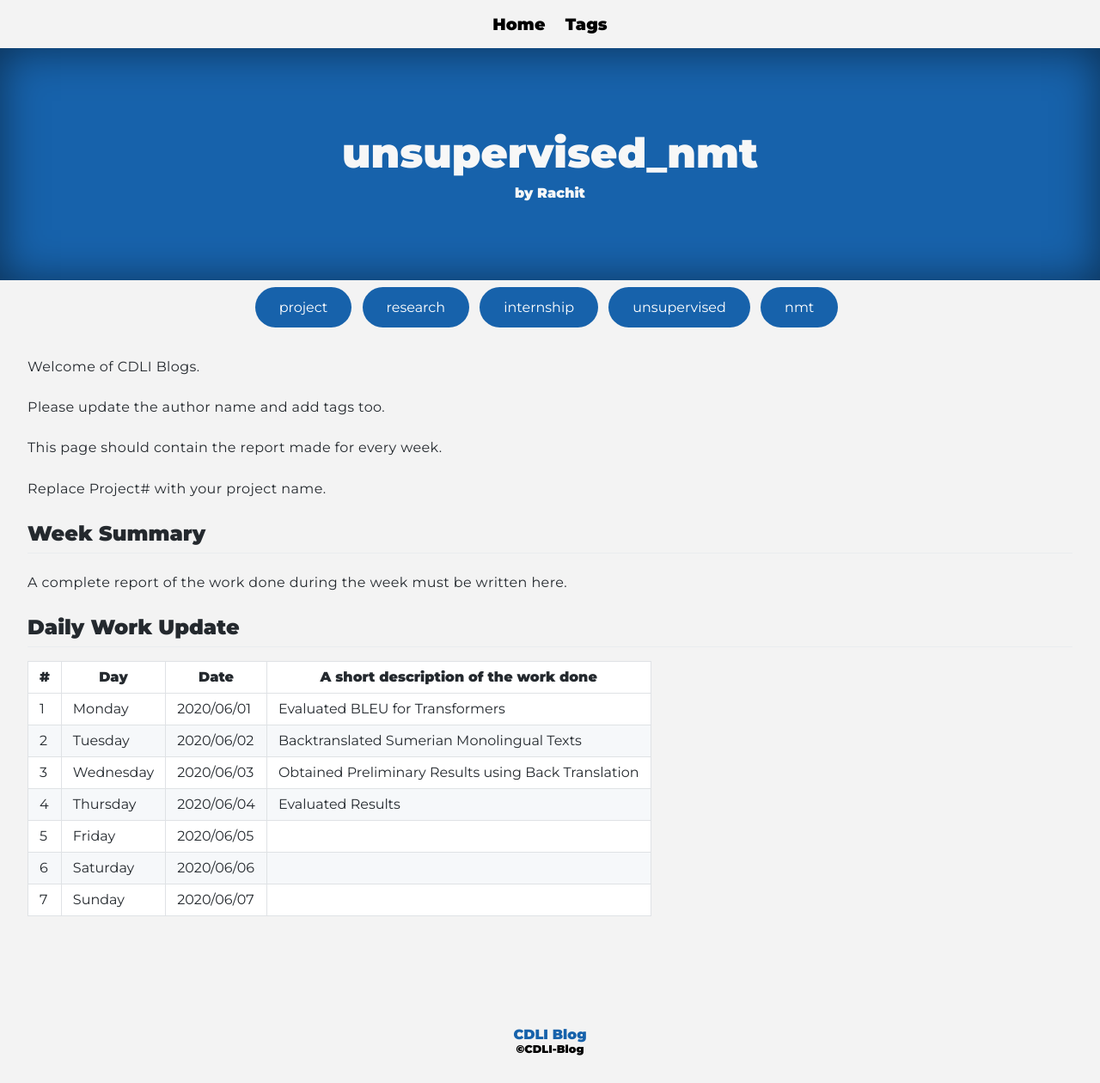
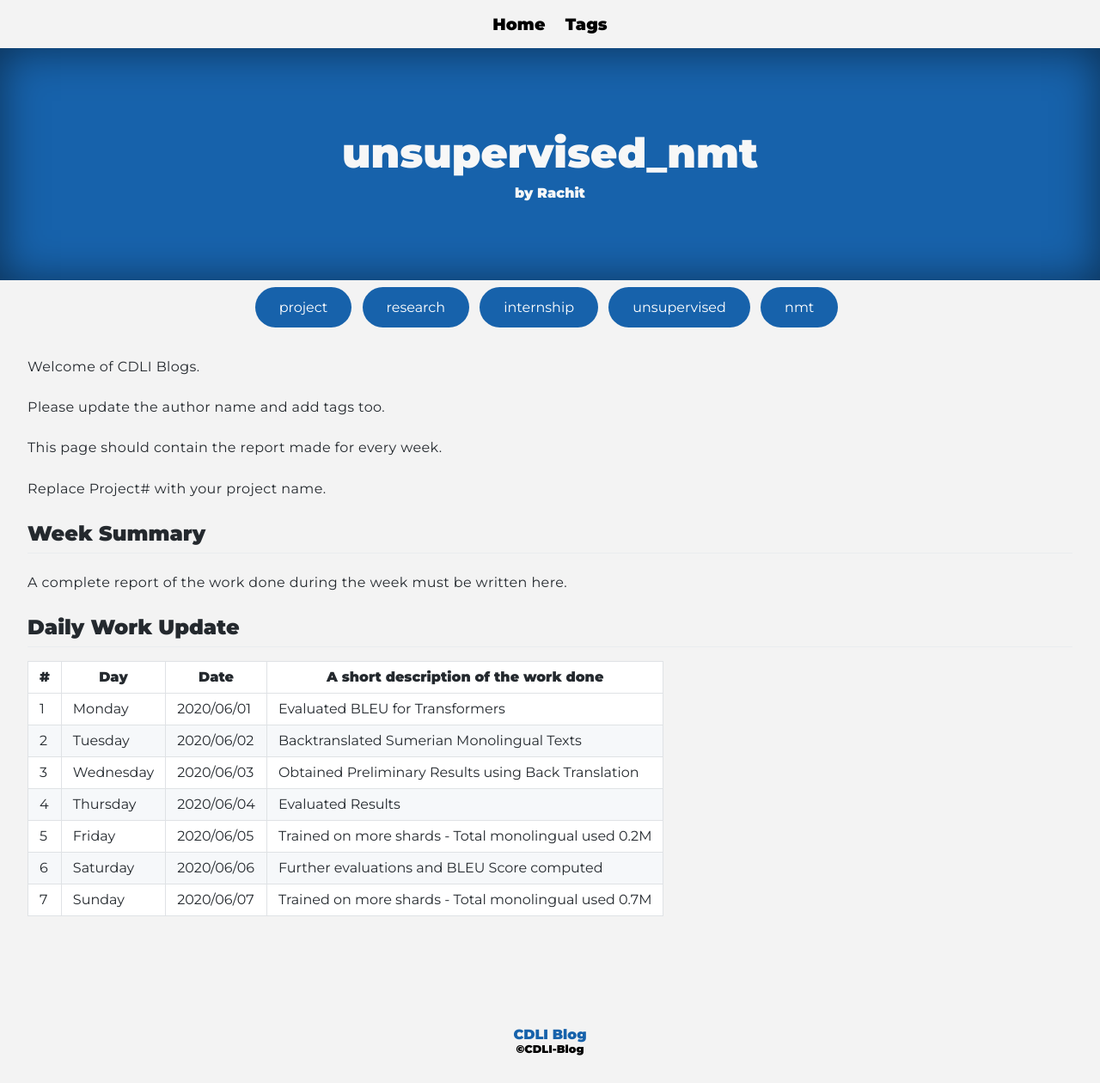
Before and after one commit to cdli-gh/blog, a Jekyll site: the page built from _blog/intern20/unsupervised_nmt/posts/04_week4.md, in a window 1280 px wide. Shown: the whole page at 86% size. Built offline with Jekyll 4.4.1, drawn with Linux system fonts in a browser that asks for light colours; Markdown is read by kramdown in place of the engine named in the settings.

Commit message:
Updated 4.7

```diff
--- a/_blog/intern20/unsupervised_nmt/posts/04_week4.md
+++ b/_blog/intern20/unsupervised_nmt/posts/04_week4.md
@@ -25,6 +25,6 @@ A complete report of the work done during the week must be written here.
 |2   	| Tuesday  	|   2020/06/02	|   Backtranslated Sumerian Monolingual Texts	|
 |3   	| Wednesday  	|  2020/06/03 	|  Obtained Preliminary Results using Back Translation 	|
 |4   	| Thursday  	|   2020/06/04	|  Evaluated Results 	|
-|5   	| Friday  	|   2020/06/05	|   	|
-|6   	| Saturday  	|   2020/06/06	|   	|
-|7   	| Sunday  	|   2020/06/07	|   	|
+|5   	| Friday  	|   2020/06/05	|  Trained on more shards - Total monolingual used 0.2M	|
+|6   	| Saturday  	|   2020/06/06	|   Further evaluations and BLEU Score computed 	|
+|7   	| Sunday  	|   2020/06/07	|  Trained on more shards - Total monolingual used 0.7M 	|
```
